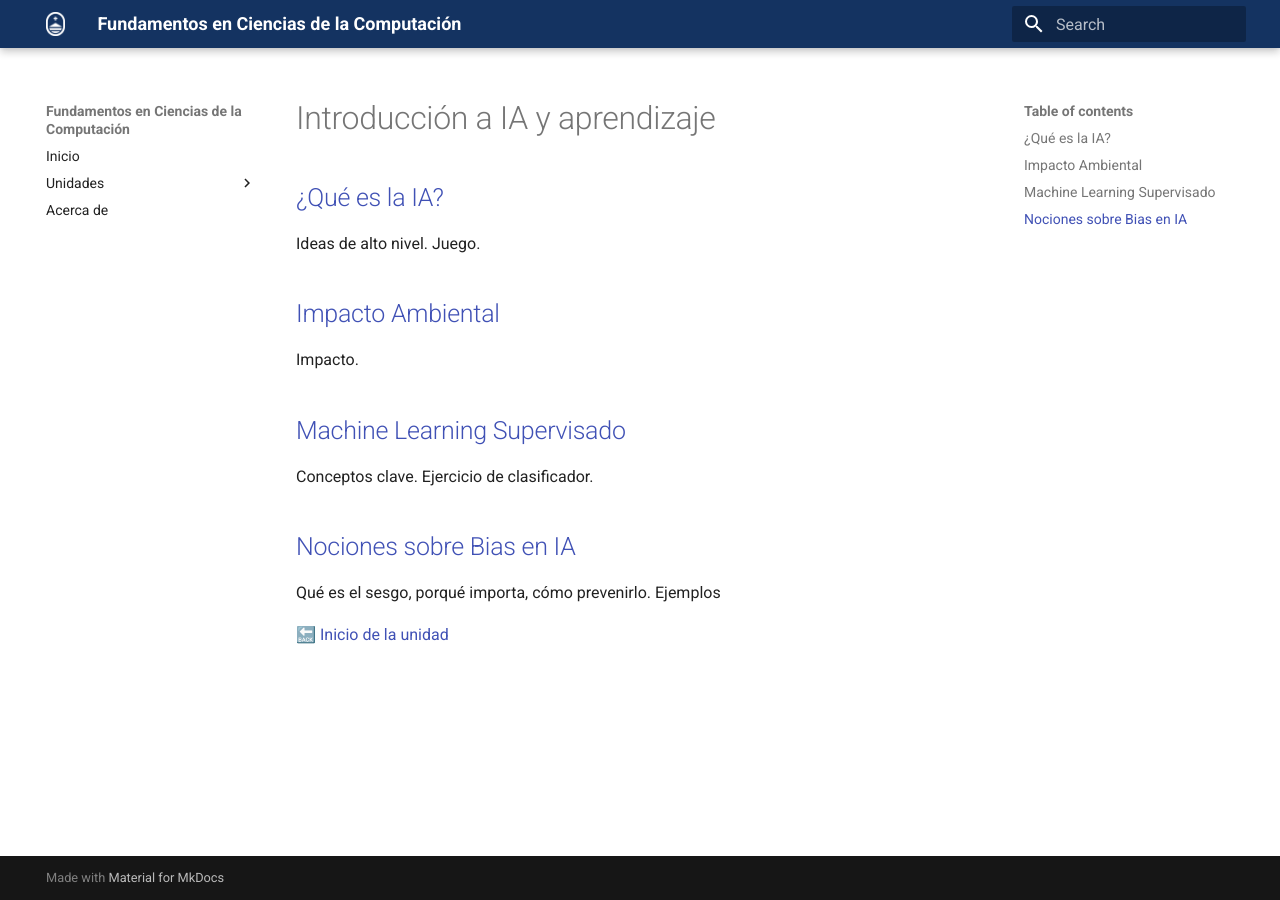
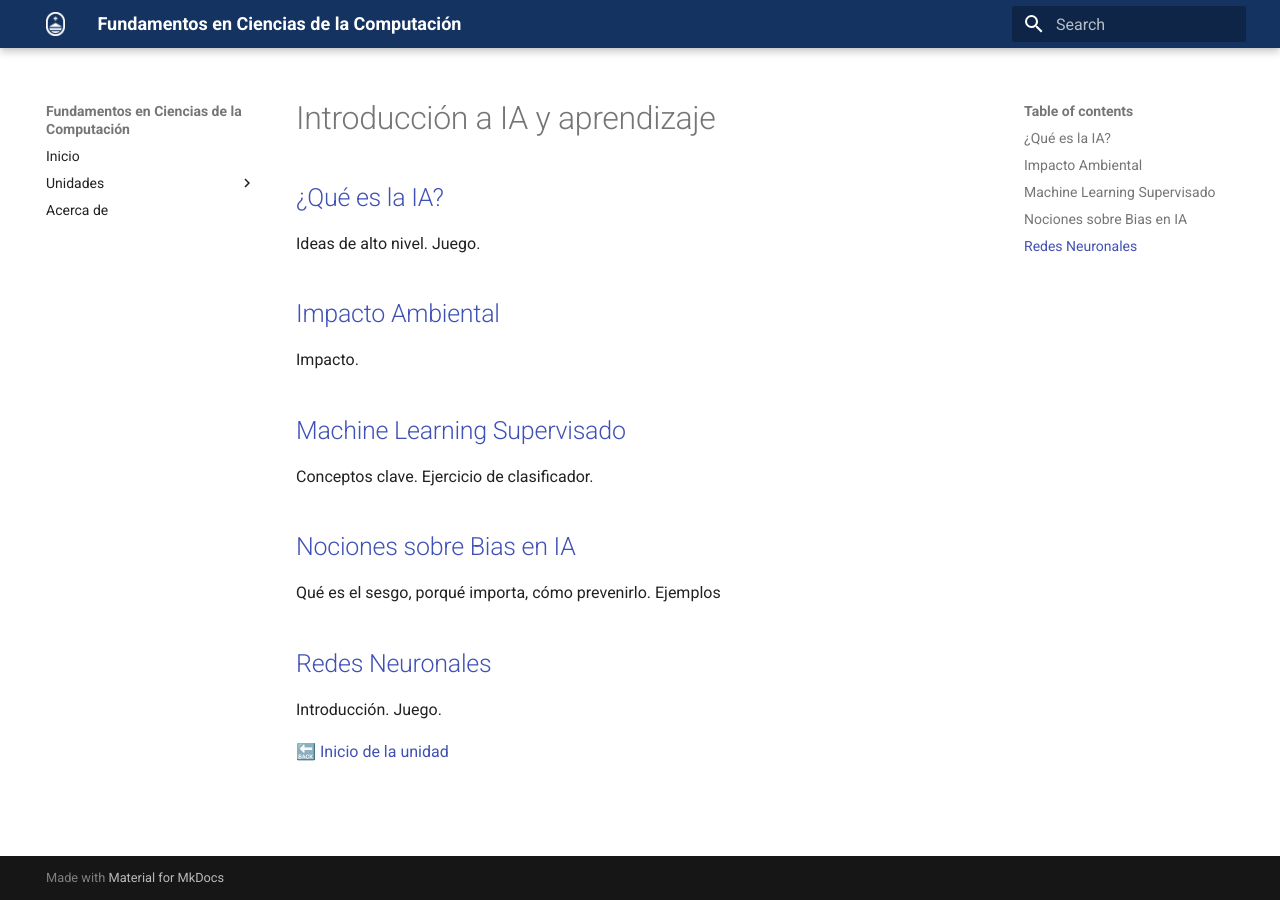
Before and after one commit to ucudal/Fundamentos_Ciencias_Computacion_Conceptos, an MkDocs documentation site: the page built from docs/unidad/5/ia/readme.md, in a window 1280 px wide. Built offline with MkDocs 1.6.1 and Material for MkDocs 9.7.7, drawn with Linux system fonts in a browser that asks for light colours.

Commit message:
Update readme.md

```diff
--- a/docs/unidad/5/ia/readme.md
+++ b/docs/unidad/5/ia/readme.md
@@ -16,4 +16,8 @@ Conceptos clave. Ejercicio de clasificador.
 
 Qué es el sesgo, porqué importa, cómo prevenirlo. Ejemplos
 
+## [Redes Neuronales](./1_RN.md)
+
+Introducción. Juego.
+
 [🔙 Inicio de la unidad](../readme.md)
```
